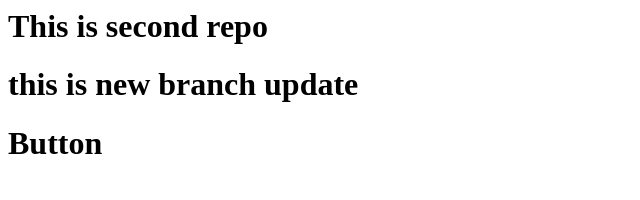
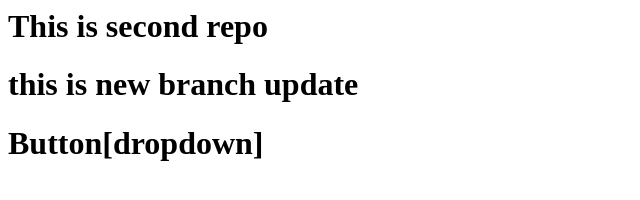
Before and after one commit to Dilipsurage09/SecondDemo, a plain HTML site: page index.html in a window 1280 px wide. Shown: the whole page, without its empty margins (0-640 px from the left). Drawn offline with Linux system fonts and the light colour scheme.

Commit message:
add dropdwon

```diff
--- a/index.html
+++ b/index.html
@@ -1,3 +1,3 @@
 <h1>This is second repo </h1>
 <h1>this is new branch update</h1>
-<h1>Button <h1>
+<h1>Button[dropdown] <h1>
```
